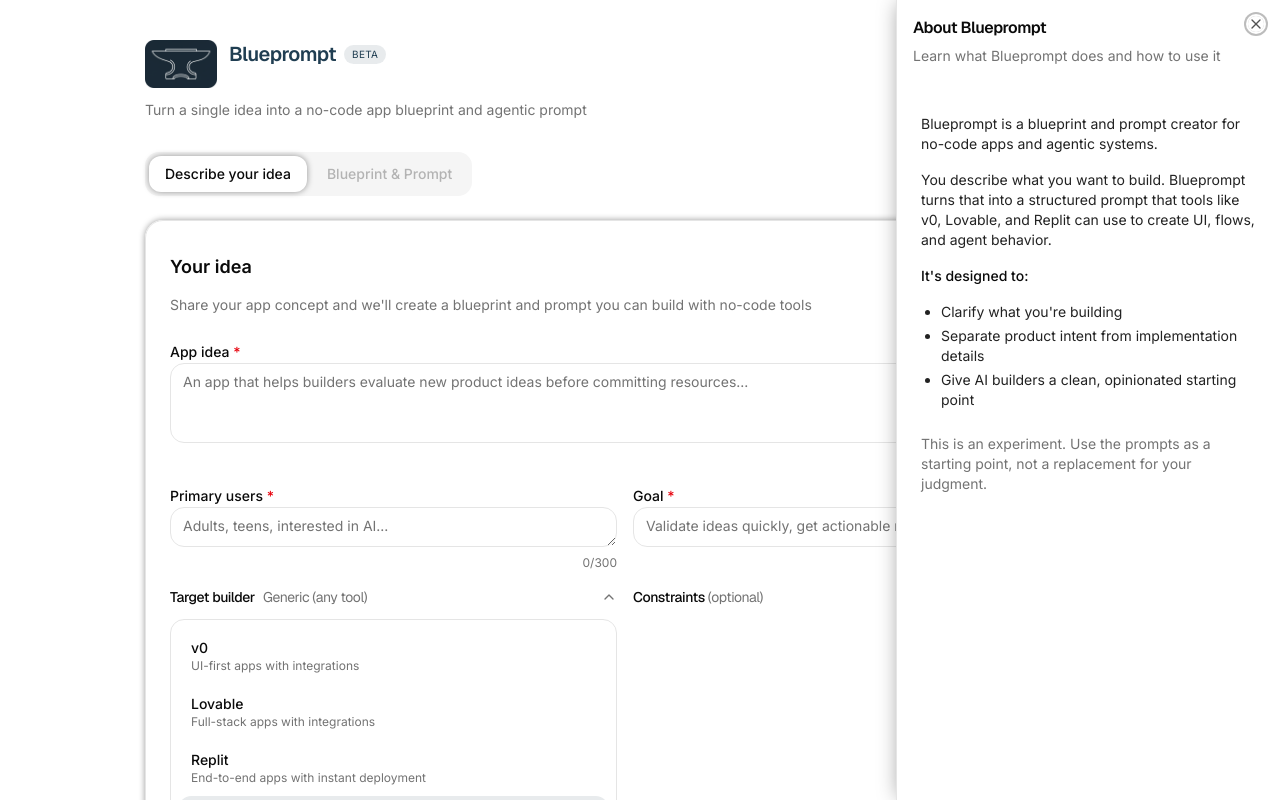
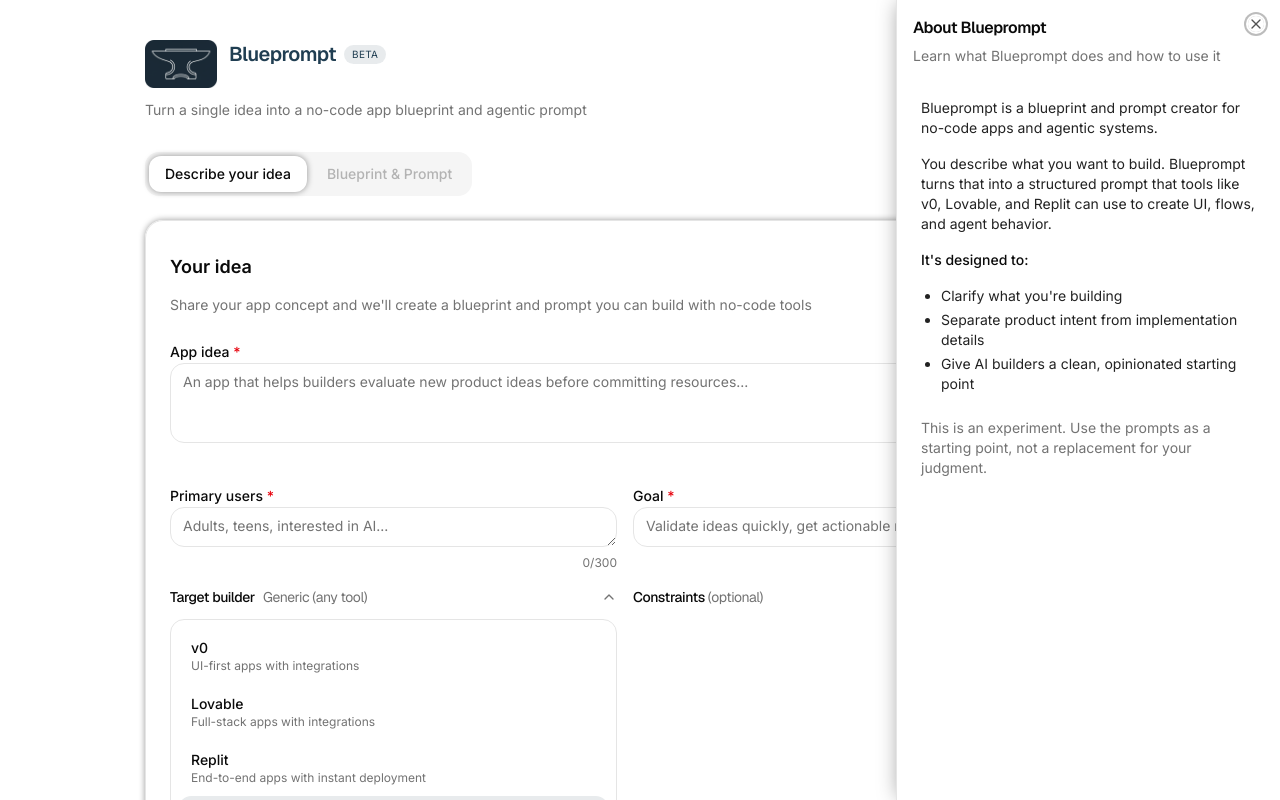
Before and after one commit to agenisea/blueprompt-app, a Next.js app: page / in a window 1280 px wide. Both pictures are taken after a click on the button "About". Shown: the top 800 px of the page. Built offline with nearby package versions, Linux system fonts and the light colour scheme; no server answers.

Commit message:
style: remove redundant margin-top from sheet body content

```diff
--- a/components/blueprompt/about-sheet.tsx
+++ b/components/blueprompt/about-sheet.tsx
@@ -15,7 +15,7 @@
           <SheetTitle>About Blueprompt</SheetTitle>
           <SheetDescription>Learn what Blueprompt does and how to use it</SheetDescription>
         </SheetHeader>
-        <div className="mt-4 space-y-4 px-6 text-sm text-foreground/90">
+        <div className="space-y-4 px-6 text-sm text-foreground/90">
           <p>
             Blueprompt is a blueprint and prompt creator for no-code apps and agentic systems.
           </p>
--- a/components/blueprompt/support-sheet.tsx
+++ b/components/blueprompt/support-sheet.tsx
@@ -21,7 +21,7 @@
           <SheetTitle>Support Blueprompt</SheetTitle>
           <SheetDescription>Help keep the project running</SheetDescription>
         </SheetHeader>
-        <div className="mt-1 space-y-4 px-6 pb-10 text-sm text-muted-foreground">
+        <div className="space-y-4 px-6 pb-10 text-sm text-muted-foreground">
           <p>
             Each prompt uses paid AI infrastructure. If this helped, you can support the
             next one.
```
